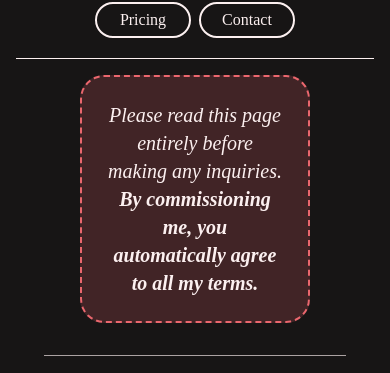
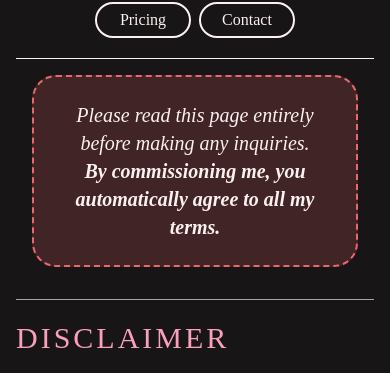
Before and after one commit to cosyreii/ReiingArt, a SvelteKit app: page /terms in a window 390 px wide. Shown: the part 234-607 px from the top of the page. Built offline with nearby package versions, Linux system fonts and the light colour scheme; a web font is replaced by a local one.

Commit message:
lessen empty space on mobile (padding)

```diff
--- a/src/routes/terms/+page.svelte
+++ b/src/routes/terms/+page.svelte
@@ -2,14 +2,14 @@
 	<title>Reii | Terms & Conditions</title>
 </svelte:head>
 <div
-	class="m-4 mx-40 flex flex-col items-center justify-center rounded-full border-2 border-dashed border-red bg-red/20 p-6 text-center text-xl italic max-lg:mx-20 max-md:rounded-3xl"
+	class="m-4 mx-40 flex flex-col items-center justify-center rounded-full border-2 border-dashed border-red bg-red/20 p-6 text-center text-xl italic max-lg:mx-8 max-md:rounded-3xl"
 >
 	<p>Please read this page entirely before making any inquiries.</p>
 	<p class="font-black">By commissioning me, you automatically agree to all my terms.</p>
 </div>
 
 <div
-	class="noscrollbar align-center m-1 flex flex-col justify-start overflow-y-scroll px-20 text-left text-lg max-md:px-10"
+	class="noscrollbar align-center m-1 flex flex-col justify-start overflow-y-scroll px-20 text-left text-lg max-md:px-3"
 >
 	<hr class="my-4 w-full border-translucent" />
 	<div class="w-11/12 text-justify">
```
